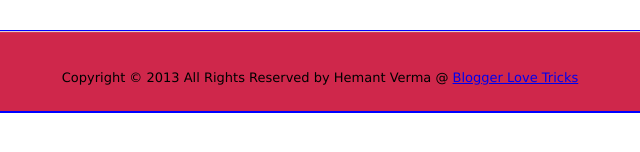
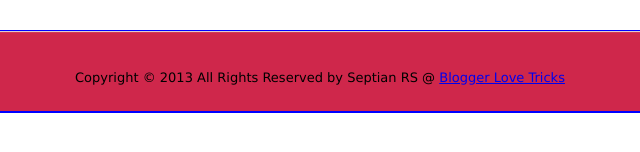
Before and after one commit to touchsxkomputer/WidgetGenerators, a plain HTML site: page Meta-Tag-Generator(www.bloggerlovetricks.com).html in a window 1280 px wide. Shown: the part 482-634 px from the top of the page, 320-960 px from the left. Drawn offline with Linux system fonts and the light colour scheme.

Commit message:
Update Meta-Tag-Generator(www.bloggerlovetricks.com).html

```diff
--- a/Meta-Tag-Generator(www.bloggerlovetricks.com).html
+++ b/Meta-Tag-Generator(www.bloggerlovetricks.com).html
@@ -138,5 +138,5 @@ function about() {
 <textarea class="textarea-box" wrap="" name="story" onfocus="this.select()" onmouseover="this.focus()" onclick="this.focus();this.select()" style= background:#ffffff;width:100%;height:200px;' readonly='readonly' name='tbox'></textarea></p></form>
 
 <br>
-<center><span style="font-size: small;">Copyright © 2013 All Rights Reserved by Hemant Verma @ <a href="http://bloggerlovetricks.blogspot.com/">Blogger Love Tricks</a></span></center><br>
+<center><span style="font-size: small;">Copyright © 2013 All Rights Reserved by Septian RS @ <a href="http://bloggerlovetricks.blogspot.com/">Blogger Love Tricks</a></span></center><br>
 </div></body></html>
```
